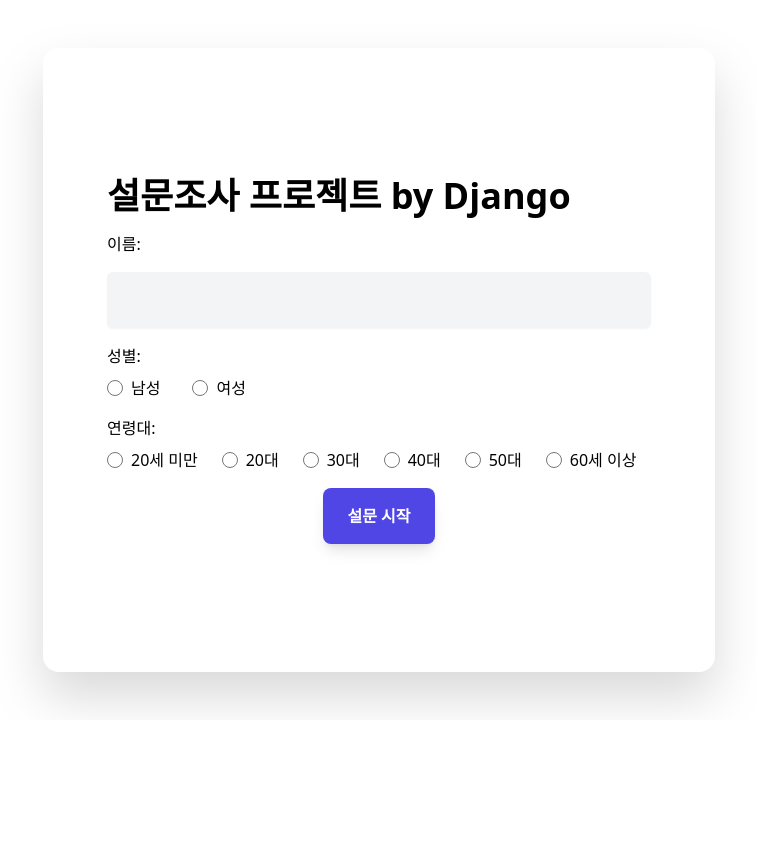
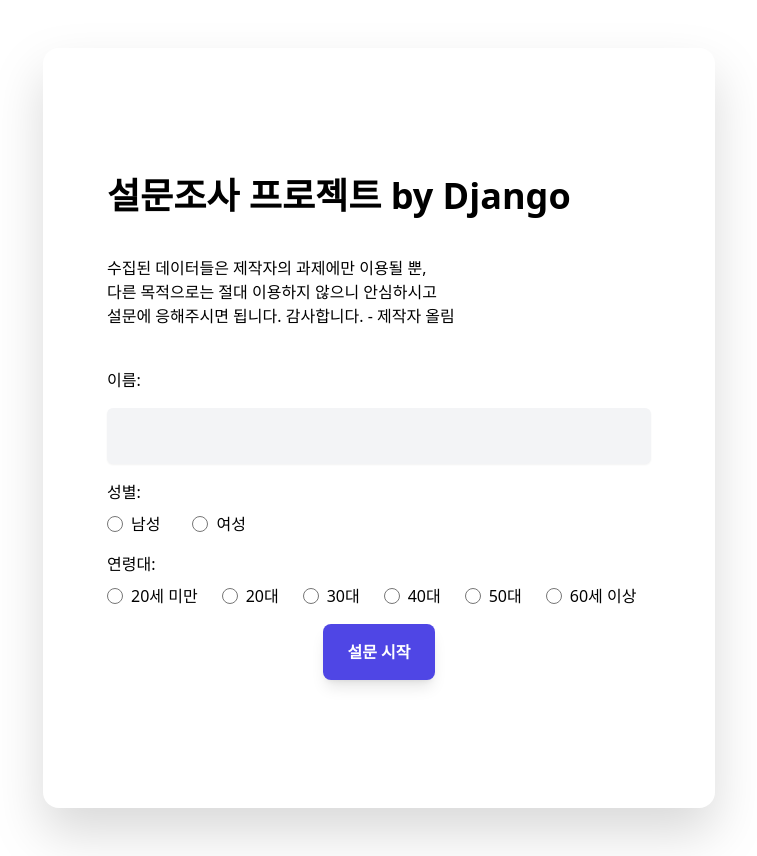
Before and after one commit to kyoorochi/DjangoMiniProject-240411, a Django app: page / in a window 1280 px wide. Shown: the part 80-936 px from the top of the page, without its empty margins (261-1018 px from the left). Before the commit the page ends 788 px from the top, so only its background shows below. Run offline with Django 5.2, Linux system fonts and the light colour scheme; some libraries are stand-ins or nearby versions.

Commit message:
메인화면 문구 수정

```diff
--- a/templates/home.html
+++ b/templates/home.html
@@ -3,7 +3,9 @@
 {% block content %}
 
     <div class="max-w-4xl mx-auto px-8 py-24">
-        <h1>설문조사 프로젝트 by Django</h1>
+        <h1>설문조사 프로젝트 by Django</h1><br>
+        <h4>수집된 데이터들은 제작자의 과제에만 이용될 뿐,<br>다른 목적으로는 절대 이용하지 않으니 안심하시고<br>
+            설문에 응해주시면 됩니다. 감사합니다. - 제작자 올림</h4><br>
 
         <form id="surveyForm" class="space-y-4" method="post">
             {% csrf_token %}
```
